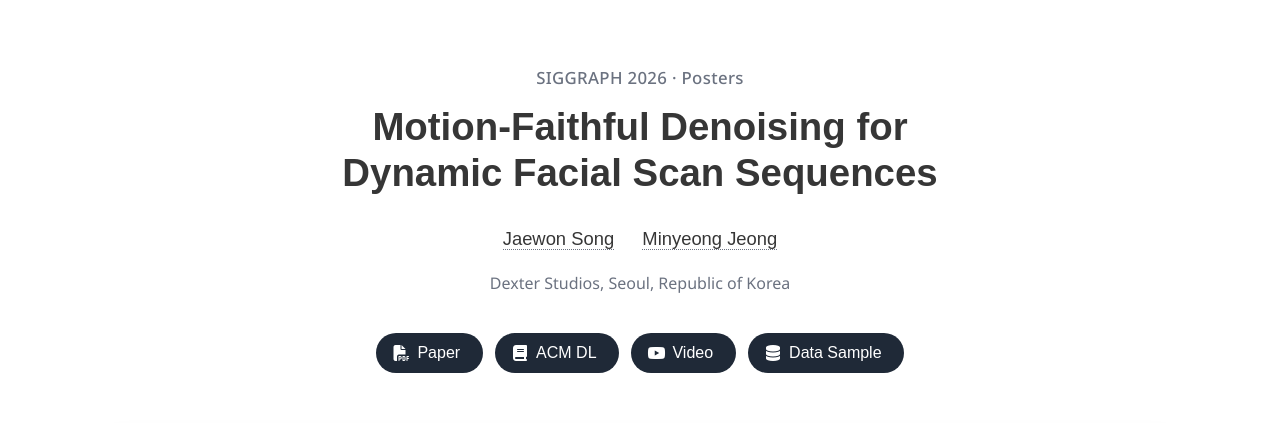
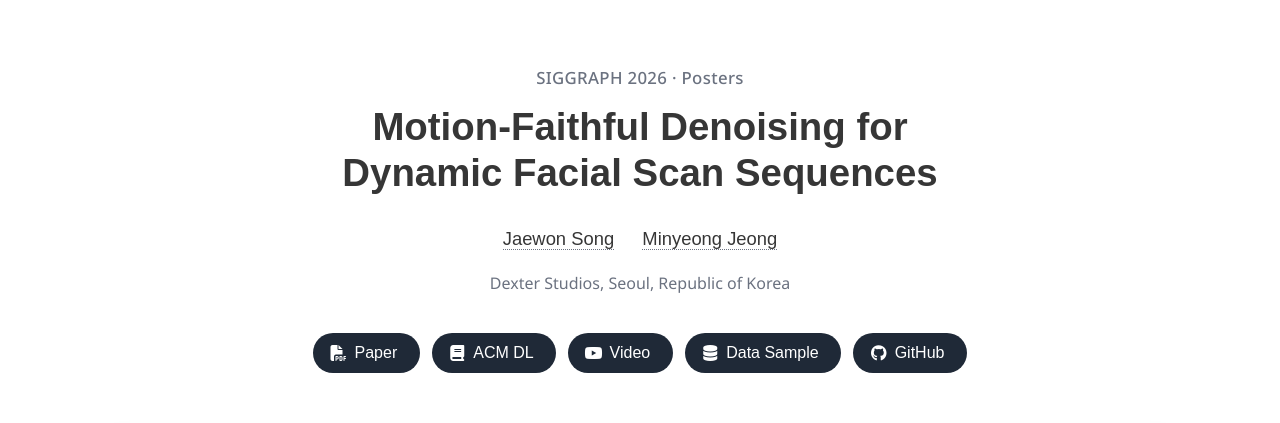
Before and after one commit to JaewonSongJ1/motion-faithful-denoising, a plain HTML site: page docs/index.html in a window 1280 px wide. Shown: the top 423 px of the page. Drawn offline with nearby package versions, Linux system fonts and the light colour scheme; a web font is replaced by a local one.

Commit message:
project page & repository link updated

```diff
--- a/docs/index.html
+++ b/docs/index.html
@@ -261,6 +261,12 @@
           <span>Data Sample</span>
         </a>
       </span>
+      <span class="link-block">
+        <a href="https://github.com/JaewonSongJ1/motion-faithful-denoising" class="button" target="_blank" rel="noopener">
+          <span class="icon"><i class="fab fa-github"></i></span>
+          <span>GitHub</span>
+        </a>
+      </span>
     </div>
   </div>
 </section>
```
Also changed, not shown: 1 other file.
